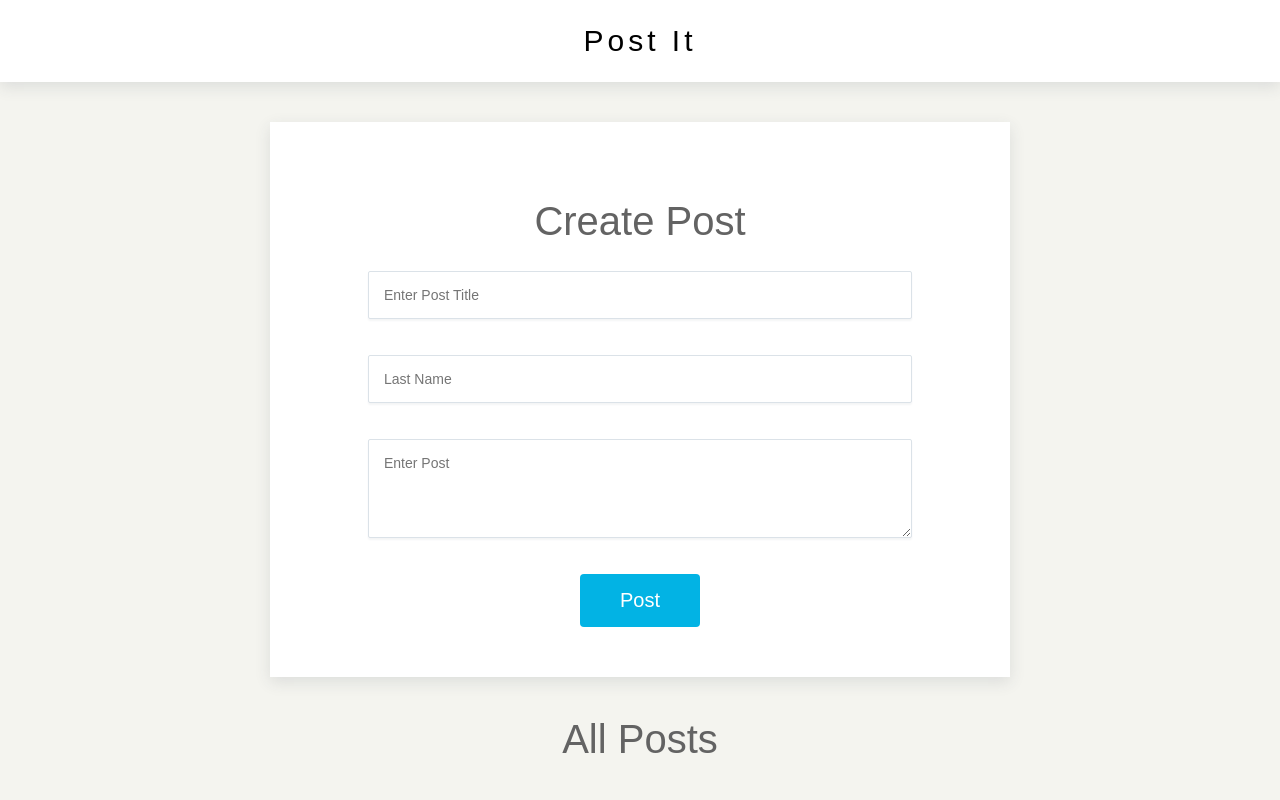
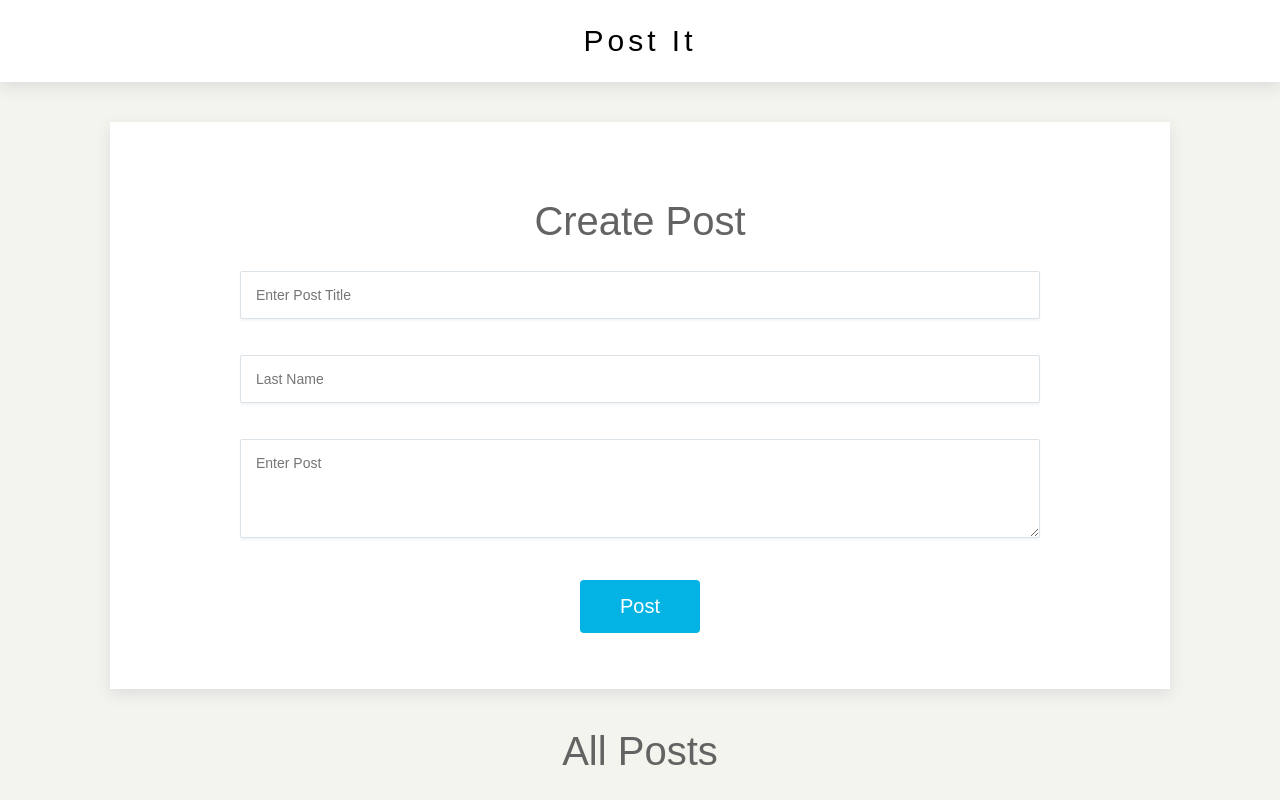
Before and after one commit to nwengert/barriers_to_entry, a React (Create React App) app in the folder crud_redux1/: page / in a window 1280 px wide. Built offline with nearby package versions, Linux system fonts and the light colour scheme.

Commit message:
changing css

```diff
--- a/crud_redux1/src/index.css
+++ b/crud_redux1/src/index.css
@@ -1,17 +1,3 @@
-body {
-  margin: 0;
-  padding: 0;
-  font-family: -apple-system, BlinkMacSystemFont, "Segoe UI", "Roboto", "Oxygen",
-    "Ubuntu", "Cantarell", "Fira Sans", "Droid Sans", "Helvetica Neue",
-    sans-serif;
-  -webkit-font-smoothing: antialiased;
-  -moz-osx-font-smoothing: grayscale;
-}
-
-code {
-  font-family: source-code-pro, Menlo, Monaco, Consolas, "Courier New",
-    monospace;
-}
 
 
 body {
@@ -25,6 +11,8 @@
   .center {
   text-align: center;
   }
+
+
   a {
   color:#636363;
   text-decoration: none;
@@ -65,7 +53,7 @@
   .post-container {
   background:#fff;
   padding:50px;
-  width:50%;
+  width:75%;
   margin:40px auto;
   box-shadow:0 5px 15px 0 rgba(46, 61, 73, 0.12);
   font-family:'Work Sans',sans-serif;
@@ -181,22 +169,27 @@
   text-align: center;
   font-size:20px;
   padding:10px 25px;
-  border-radius:20px;
   cursor:pointer;
   outline: none;
   color:#fff;
   }
 
 
+  button {
+    border-radius: 6px;
+    margin: 6px;
+  }
   .edit {
   background:#02b3e4;;
   border:none;
   text-align: center;
   font-size:20px;
   padding:10px 25px;
-  border-radius:20px;
   cursor:pointer;
   margin-right:auto;
   outline: none;
   color:#fff;
   }
+  .edit:hover {
+    font-size: 22px;
+  }
```
